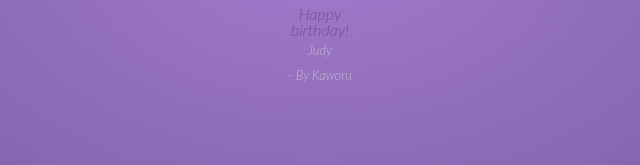
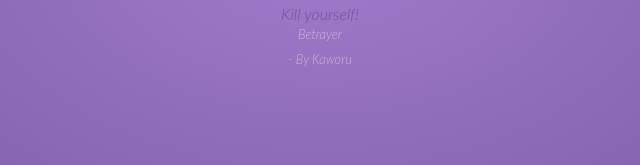
Before and after one commit to TiredTheArtist/hbd-j, a plain HTML site: page index.html in a window 1280 px wide. Shown: the part 453-618 px from the top of the page, 320-960 px from the left. Drawn offline with nearby package versions, Linux system fonts and the light colour scheme; a web font is replaced by a local one.

Commit message:
Updated index.html

```diff
--- a/index.html
+++ b/index.html
@@ -2,7 +2,7 @@
 <html lang="en" >
 <head>
   <meta charset="UTF-8">
-  <title>Judy's gift by Kaworu</title>
+  <title>Betrayer's gift by Kaworu</title>
   <link rel="stylesheet" href="https://cdnjs.cloudflare.com/ajax/libs/meyer-reset/2.0/reset.min.css">
 <link rel="stylesheet" href="./style.css">
 <script src='//cdnjs.cloudflare.com/ajax/libs/jquery/2.1.3/jquery.min.js'></script>
@@ -20,8 +20,8 @@
       </div>
       <div class="cobertura"></div>
       <div class="bizcocho"></div>
-      <h1>Happy birthday!</h1>
-      <p>Judy</p>
+      <h1>Kill yourself!</h1>
+      <p>Betrayer</p>
       <p>- By Kaworu</p>
     </div>
   </div>
```
